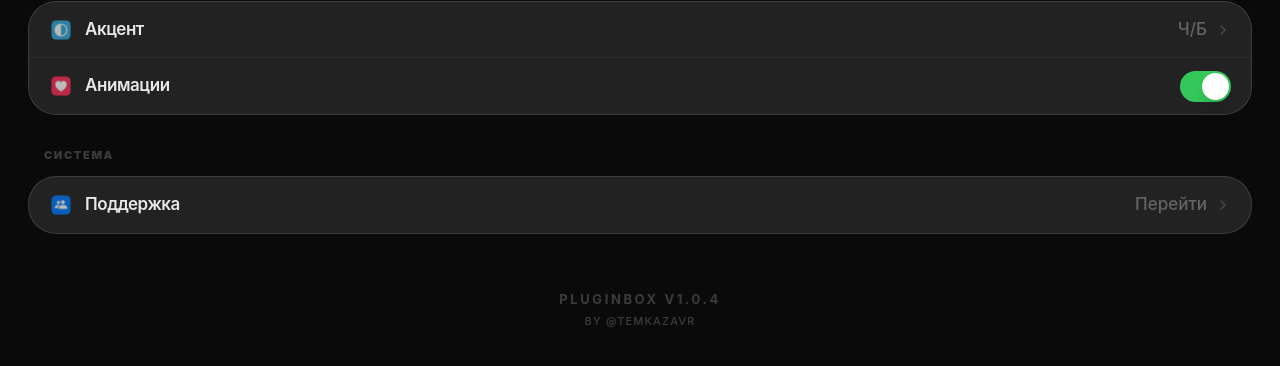
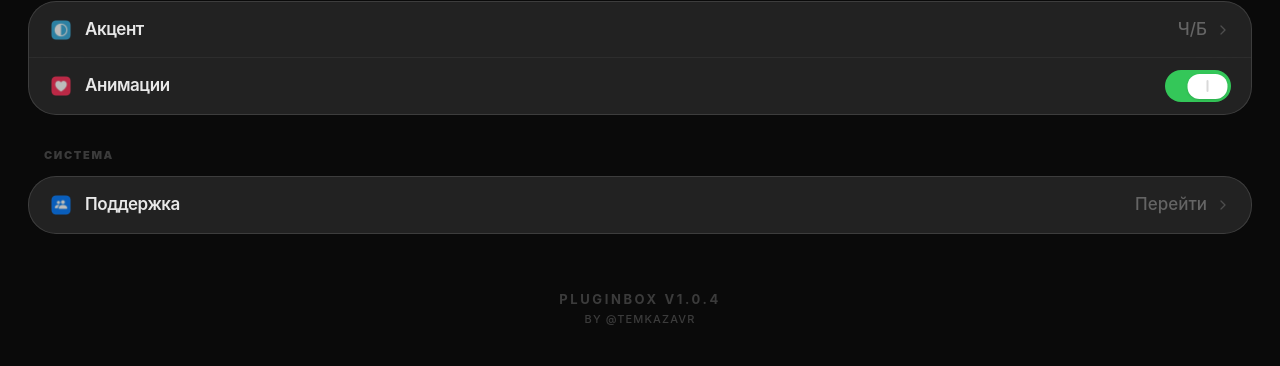
Before and after one commit to fugu70539/PluginBox, a Next.js app: page / in a window 1280 px wide. Both pictures are taken after a click on the button 93 px from the left and 42 px from the top of the page. Shown: the part 266-632 px from the top of the page. Built offline with nearby package versions, Linux system fonts and the light colour scheme.

Commit message:
Update Settings.tsx

```diff
--- a/src/components/views/Settings.tsx
+++ b/src/components/views/Settings.tsx
@@ -3,21 +3,19 @@
 import { useState, useEffect } from "react";
 import { motion } from "framer-motion";
 
-// --- Вспомогательный компонент: Каноничный Apple Switch ---
 const AppleSwitch = ({ isOn, onToggle }: { isOn: boolean; onToggle: () => void }) => (
   <button
     onClick={onToggle}
-    // Компактные размеры и полностью круглые углы
-    className={`relative w-[51px] h-[31px] rounded-full transition-colors duration-300 flex items-center px-[2px] ${
-      isOn ? "bg-[#34C759]" : "bg-[#39393d]"
-    }`}
+    className={`relative w-[66px] h-[32px] rounded-[16px] transition-colors duration-300 flex items-center px-[3.5px] ${isOn ? "bg-[#34C759]" : "bg-[#39393d]"}`}
   >
     <motion.div
-      animate={{ x: isOn ? 20 : 0 }}
-      transition={{ type: "spring", stiffness: 500, damping: 30 }}
-      // Полностью круглый пузырек
-      className="w-[27px] h-[27px] bg-white rounded-full shadow-lg"
-    />
+      animate={{ x: isOn ? 18.5 : 0 }}
+      transition={{ type: "spring", stiffness: 500, damping: 35 }}
+      className="h-[25px] w-[40.5px] bg-white rounded-[12px] shadow-sm flex items-center justify-center"
+    >
+        {/* Добавляем полоску 'I' внутри каретки, когда включено, для полного соответствия референсу */}
+        {isOn && <div className="h-3 w-[1.5px] bg-black/15 rounded-full" />}
+    </motion.div>
   </button>
 );
 
@@ -27,13 +25,18 @@ const SettingRow = ({ icon, title, value, onClick, hasArrow = true, children }:
     className="w-full h-[56px] flex items-center justify-between px-5 active:bg-white/5 transition-colors cursor-pointer"
   >
     <div className="flex items-center gap-3">
-      <img src={`/Icons/${icon}`} alt="" className="size-6 object-contain opacity-70" />
+      {/* Путь строго с большой буквы Icons */}
+      <img
+        src={`/Icons/${icon}`}
+        alt=""
+        className="size-6 object-contain opacity-70"
+      />
       <span className="text-[17px] font-semibold tracking-tight text-white/90">{title}</span>
     </div>
     <div className="flex items-center gap-2">
       {value && <span className="text-[17px] font-medium text-white/30">{value}</span>}
       {children}
-      {hasArrow && <img src="/Icons/ArrowRight.PNG" className="size-4 opacity-20 invert grayscale" alt="" />}
+      {hasArrow && <img src="/Icons/ArrowRight.PNG" className="size-4 opacity-20 invert" alt="" />}
     </div>
   </div>
 );
@@ -55,7 +58,7 @@ export default function Settings({ onBack }: { onBack: () => void }) {
   }, [onBack]);
 
   return (
-    <div className="w-full min-h-screen bg-[#0a0a0a] pt-16 px-7 font-display pb-10">
+    <div className="w-full min-h-screen bg-[#0a0a0a] pt-16 px-7 font-display pb-10 select-none">
       <div className="space-y-8">
         <section>
           <h3 className="text-[11px] font-black text-white/20 uppercase tracking-[0.15em] ml-4 mb-3">Аккаунт</h3>
@@ -84,7 +87,7 @@ export default function Settings({ onBack }: { onBack: () => void }) {
 
         <footer className="w-full pt-6 flex flex-col items-center gap-1 opacity-20">
           <span className="text-[13px] font-bold tracking-[0.2em] uppercase">PluginBox v1.0.4</span>
-          <span className="text-[11px] font-medium text-center uppercase tracking-widest">by @temkazavr</span>
+          <span className="text-[11px] font-medium text-center uppercase tracking-widest leading-tight">by @temkazavr</span>
         </footer>
       </div>
     </div>
```
